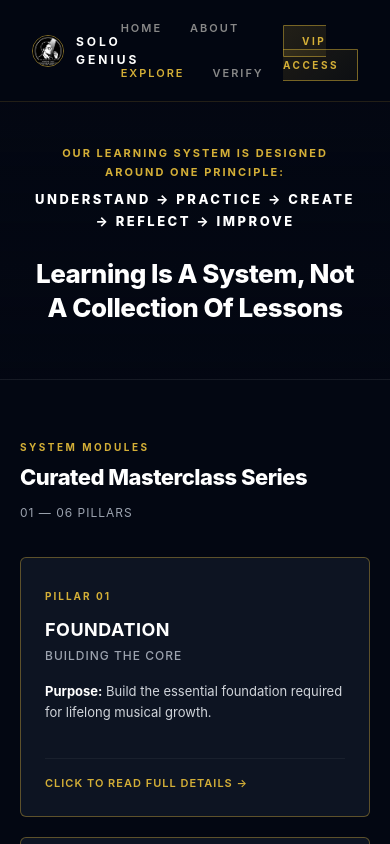
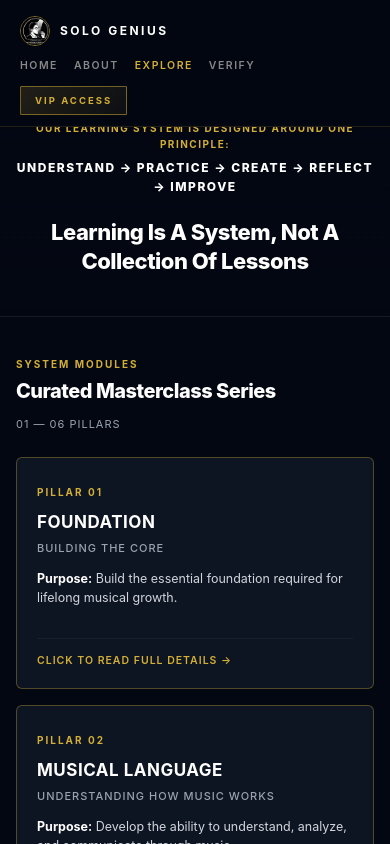
Before and after one commit to yangkarg35-ui/solo-genius, a Next.js app: page /explore in a window 390 px wide. Shown: the top 844 px of the page. Built offline with nearby package versions, Linux system fonts and the light colour scheme.

Commit message:
Optimize Explore page mobile responsiveness and card paddings

```diff
--- a/app/explore/page.tsx
+++ b/app/explore/page.tsx
@@ -111,18 +111,20 @@ export default function ExplorePage() {
       color: "#ffffff",
       minHeight: "100vh",
       fontFamily: "-apple-system, BlinkMacSystemFont, 'Segoe UI', Roboto, Helvetica, Arial, sans-serif",
-      scrollBehavior: "smooth",
       overflowX: "hidden",
-      width: "100%"
+      width: "100%",
+      boxSizing: "border-box"
     }}>
-      {/* Luxury Navigation Bar with VERIFY Link */}
+      {/* Navigation Bar */}
       <nav style={{
         display: "flex",
         alignItems: "center",
         justifyContent: "space-between",
-        padding: "20px 32px",
+        flexWrap: "wrap",
+        gap: "12px",
+        padding: "16px 20px",
         width: "100%",
-        backgroundColor: "rgba(3, 7, 18, 0.92)",
+        backgroundColor: "rgba(3, 7, 18, 0.95)",
         backdropFilter: "blur(16px)",
         position: "fixed",
         top: 0,
@@ -130,28 +132,18 @@ export default function ExplorePage() {
         borderBottom: "1px solid rgba(212, 175, 55, 0.15)",
         boxSizing: "border-box"
       }}>
-        <div style={{ display: "flex", alignItems: "center", gap: "12px" }}>
+        <div style={{ display: "flex", alignItems: "center", gap: "10px" }}>
           <img
             src="/logo.png"
             alt="Solo Genius Logo"
-            style={{ width: "32px", height: "32px", borderRadius: "50%", objectFit: "cover", border: "1px solid rgba(212, 175, 55, 0.6)" }}
+            style={{ width: "30px", height: "30px", borderRadius: "50%", objectFit: "cover", border: "1px solid rgba(212, 175, 55, 0.6)" }}
           />
-          <span style={{ fontSize: "12px", fontWeight: "700", color: "#ffffff", letterSpacing: "3px", textTransform: "uppercase" }}>
+          <span style={{ fontSize: "12px", fontWeight: "700", color: "#ffffff", letterSpacing: "2.5px", textTransform: "uppercase" }}>
             Solo Genius
           </span>
         </div>
 
-        {/* Centered Navigation Links with VERIFY */}
-        <div style={{
-          display: "flex",
-          gap: "28px",
-          fontSize: "11px",
-          fontWeight: "600",
-          letterSpacing: "2px",
-          color: "#888888",
-          alignItems: "center",
-          flexWrap: "wrap"
-        }}>
+        <div style={{ display: "flex", gap: "16px", fontSize: "10.5px", fontWeight: "600", letterSpacing: "1.5px", color: "#888888", alignItems: "center", flexWrap: "wrap" }}>
           <a href="/" style={{ color: "inherit", textDecoration: "none" }}>HOME</a>
           <a href="/about" style={{ color: "inherit", textDecoration: "none" }}>ABOUT</a>
           <a href="/explore" style={{ color: "#D4AF37", textDecoration: "none" }}>EXPLORE</a>
@@ -162,11 +154,11 @@ export default function ExplorePage() {
           <a href="/verify" style={{
             background: "linear-gradient(135deg, rgba(212,175,55,0.15) 0%, rgba(212,175,55,0.05) 100%)",
             border: "1px solid rgba(212, 175, 55, 0.5)",
-            padding: "9px 18px",
+            padding: "8px 14px",
             borderRadius: "1px",
-            fontSize: "10px",
+            fontSize: "9.5px",
             fontWeight: "700",
-            letterSpacing: "2.5px",
+            letterSpacing: "2px",
             color: "#D4AF37",
             textDecoration: "none"
           }}>
@@ -177,13 +169,12 @@ export default function ExplorePage() {
 
       {/* Hero Header */}
       <section style={{
-        minHeight: "45vh",
         display: "flex",
         flexDirection: "column",
         alignItems: "center",
         justifyContent: "center",
         textAlign: "center",
-        padding: "130px 20px 40px",
+        padding: "120px 16px 40px",
         borderBottom: "1px solid rgba(255, 255, 255, 0.08)",
         background: "linear-gradient(180deg, rgba(3,7,18,0.2) 0%, rgba(3,7,18,0.95) 100%)",
         boxSizing: "border-box"
@@ -191,47 +182,47 @@ export default function ExplorePage() {
         <span style={{
           color: "#D4AF37",
           textTransform: "uppercase",
-          fontSize: "11px",
-          letterSpacing: "2px",
+          fontSize: "10px",
+          letterSpacing: "1.5px",
           fontWeight: "700",
-          marginBottom: "15px",
-          maxWidth: "900px",
-          lineHeight: "1.7",
-          padding: "0 10px"
+          marginBottom: "12px",
+          maxWidth: "100%",
+          lineHeight: "1.6",
+          boxSizing: "border-box"
         }}>
           Our learning system is designed around one principle:<br/>
-          <span style={{ fontSize: "clamp(13px, 3vw, 16px)", letterSpacing: "2.5px", fontWeight: "800", color: "#ffffff", display: "inline-block", marginTop: "6px" }}>
+          <span style={{ fontSize: "12px", letterSpacing: "1.5px", fontWeight: "800", color: "#ffffff", display: "inline-block", marginTop: "6px" }}>
             UNDERSTAND → PRACTICE → CREATE → REFLECT → IMPROVE
           </span>
         </span>
-        <h1 style={{ fontSize: "clamp(26px, 5vw, 38px)", fontWeight: "800", letterSpacing: "-0.5px", color: "#ffffff", margin: "10px 0 0 0", maxWidth: "950px", lineHeight: "1.3", padding: "0 10px" }}>
+        <h1 style={{ fontSize: "clamp(22px, 5vw, 36px)", fontWeight: "800", letterSpacing: "-0.5px", color: "#ffffff", margin: "10px 0 0 0", maxWidth: "900px", lineHeight: "1.3" }}>
           Learning Is A System, Not A Collection Of Lessons
         </h1>
       </section>
 
       {/* Explore Grid */}
-      <section style={{ maxWidth: "1200px", margin: "0 auto", padding: "60px 20px", boxSizing: "border-box" }}>
-        <div style={{ display: "flex", justifyContent: "space-between", alignItems: "flex-end", marginBottom: "35px", flexWrap: "wrap", gap: "10px" }}>
+      <section style={{ maxWidth: "1200px", margin: "0 auto", padding: "40px 16px", boxSizing: "border-box" }}>
+        <div style={{ display: "flex", justifyContent: "space-between", alignItems: "flex-end", marginBottom: "25px", flexWrap: "wrap", gap: "10px" }}>
           <div>
-            <h3 style={{ color: "#D4AF37", textTransform: "uppercase", fontSize: "10px", letterSpacing: "2.5px", marginBottom: "6px", fontWeight: "700" }}>
+            <h3 style={{ color: "#D4AF37", textTransform: "uppercase", fontSize: "10px", letterSpacing: "2px", marginBottom: "4px", fontWeight: "700" }}>
               System Modules
             </h3>
-            <h2 style={{ fontSize: "clamp(22px, 4vw, 30px)", fontWeight: "800", letterSpacing: "-0.5px", margin: 0 }}>
+            <h2 style={{ fontSize: "clamp(20px, 4vw, 28px)", fontWeight: "800", letterSpacing: "-0.5px", margin: 0 }}>
               Curated Masterclass Series
             </h2>
           </div>
-          <span style={{ color: "#9ca3af", fontSize: "12px", letterSpacing: "1px" }}>01 — 06 PILLARS</span>
+          <span style={{ color: "#9ca3af", fontSize: "11px", letterSpacing: "1px" }}>01 — 06 PILLARS</span>
         </div>
 
-        <div style={{ display: "grid", gridTemplateColumns: "repeat(auto-fit, minmax(280px, 1fr))", gap: "20px" }}>
+        <div style={{ display: "grid", gridTemplateColumns: "repeat(auto-fit, minmax(260px, 1fr))", gap: "16px" }}>
           {exploreModules.map((item, idx) => {
             const isOpen = openPillar === idx;
             return (
               <div key={idx} onClick={() => setOpenPillar(isOpen ? null : idx)} style={{
                 backgroundColor: "rgba(17, 24, 39, 0.8)",
-                border: isOpen ? "1px solid rgba(212, 175, 55, 0.8)" : "1px solid rgba(212, 175, 55, 0.4)",
+                border: isOpen ? "1px solid rgba(212, 175, 55, 0.8)" : "1px solid rgba(212, 175, 55, 0.35)",
                 borderRadius: "6px",
-                padding: "24px",
+                padding: "20px",
                 display: "flex",
                 flexDirection: "column",
                 justifyContent: "space-between",
@@ -241,36 +232,36 @@ export default function ExplorePage() {
               }}>
                 <div>
                   <span style={{ color: "#D4AF37", fontSize: "10px", fontWeight: "700", letterSpacing: "2px" }}>{item.code}</span>
-                  <h3 style={{ fontSize: "18px", fontWeight: "700", margin: "10px 0 4px 0", color: "#ffffff", letterSpacing: "0.5px" }}>
+                  <h3 style={{ fontSize: "17px", fontWeight: "700", margin: "8px 0 4px 0", color: "#ffffff", letterSpacing: "0.5px" }}>
                     {item.title}
                   </h3>
-                  <p style={{ color: "#9ca3af", fontSize: "12px", fontWeight: "500", letterSpacing: "1px", textTransform: "uppercase", marginBottom: "16px" }}>
+                  <p style={{ color: "#9ca3af", fontSize: "11px", fontWeight: "500", letterSpacing: "1px", textTransform: "uppercase", marginBottom: "14px" }}>
                     {item.subtitle}
                   </p>
-                  <p style={{ color: "#d1d5db", fontSize: "13px", lineHeight: "1.6", margin: "0 0 16px 0" }}>
+                  <p style={{ color: "#d1d5db", fontSize: "12.5px", lineHeight: "1.5", margin: "0 0 14px 0" }}>
                     <strong style={{ color: "#ffffff" }}>Purpose:</strong> {item.purpose}
                   </p>
 
                   {isOpen && (
-                    <div style={{ marginTop: "16px", paddingTop: "16px", borderTop: "1px solid rgba(255,255,255,0.1)" }}>
-                      <p style={{ color: "#D4AF37", fontSize: "11px", fontWeight: "700", letterSpacing: "1px", marginBottom: "8px" }}>INCLUDES:</p>
-                      <ul style={{ margin: 0, paddingLeft: "18px", color: "#e5e7eb", fontSize: "12.5px", lineHeight: "1.7", marginBottom: item.transformation ? "16px" : "0" }}>
+                    <div style={{ marginTop: "14px", paddingTop: "14px", borderTop: "1px solid rgba(255,255,255,0.1)" }}>
+                      <p style={{ color: "#D4AF37", fontSize: "10.5px", fontWeight: "700", letterSpacing: "1px", marginBottom: "8px" }}>INCLUDES:</p>
+                      <ul style={{ margin: 0, paddingLeft: "16px", color: "#e5e7eb", fontSize: "12px", lineHeight: "1.6", marginBottom: item.transformation ? "14px" : "0" }}>
                         {item.includes?.map((subItem, sIdx) => (
                           <li key={sIdx}>{subItem}</li>
                         ))}
                       </ul>
                       {item.transformation && (
                         <>
-                          <p style={{ color: "#D4AF37", fontSize: "11px", fontWeight: "700", letterSpacing: "1px", marginBottom: "4px" }}>TRANSFORMATION:</p>
-                          <p style={{ color: "#ffffff", fontSize: "13px", fontWeight: "600", margin: 0 }}>{item.transformation}</p>
+                          <p style={{ color: "#D4AF37", fontSize: "10.5px", fontWeight: "700", letterSpacing: "1px", marginBottom: "4px" }}>TRANSFORMATION:</p>
+                          <p style={{ color: "#ffffff", fontSize: "12.5px", fontWeight: "600", margin: 0 }}>{item.transformation}</p>
                         </>
                       )}
                     </div>
                   )}
                 </div>
 
-                <div style={{ marginTop: "20px", paddingTop: "16px", borderTop: "1px solid rgba(255,255,255,0.05)", display: "flex", justifyContent: "space-between", alignItems: "center" }}>
-                  <span style={{ color: "#D4AF37", fontSize: "11px", fontWeight: "600", letterSpacing: "1px" }}>
+                <div style={{ marginTop: "16px", paddingTop: "14px", borderTop: "1px solid rgba(255,255,255,0.05)", display: "flex", justifyContent: "space-between", alignItems: "center" }}>
+                  <span style={{ color: "#D4AF37", fontSize: "10.5px", fontWeight: "600", letterSpacing: "1px" }}>
                     {isOpen ? "CLOSE DETAILS" : "CLICK TO READ FULL DETAILS →"}
                   </span>
                 </div>
@@ -282,21 +273,21 @@ export default function ExplorePage() {
 
       {/* Footer */}
       <footer style={{
-        padding: "35px 20px",
+        padding: "30px 16px",
         borderTop: "1px solid rgba(255, 255, 255, 0.08)",
         display: "flex",
         justifyContent: "space-between",
         alignItems: "center",
         flexWrap: "wrap",
-        gap: "15px",
+        gap: "12px",
         color: "#6b7280",
-        fontSize: "10px",
+        fontSize: "9.5px",
         letterSpacing: "1.5px",
         boxSizing: "border-box",
         textAlign: "center"
       }}>
         <p style={{ margin: 0 }}>© 2026 SOLO GENIUS MUSICAL SCHOOL. ALL RIGHTS RESERVED.</p>
-        <div style={{ display: "flex", gap: "20px" }}>
+        <div style={{ display: "flex", gap: "16px" }}>
           <a href="/about" style={{ color: "inherit", textDecoration: "none" }}>ABOUT</a>
           <a href="/verify" style={{ color: "inherit", textDecoration: "none" }}>VERIFY</a>
           <a href="/" style={{ color: "inherit", textDecoration: "none" }}>HOME</a>
```
